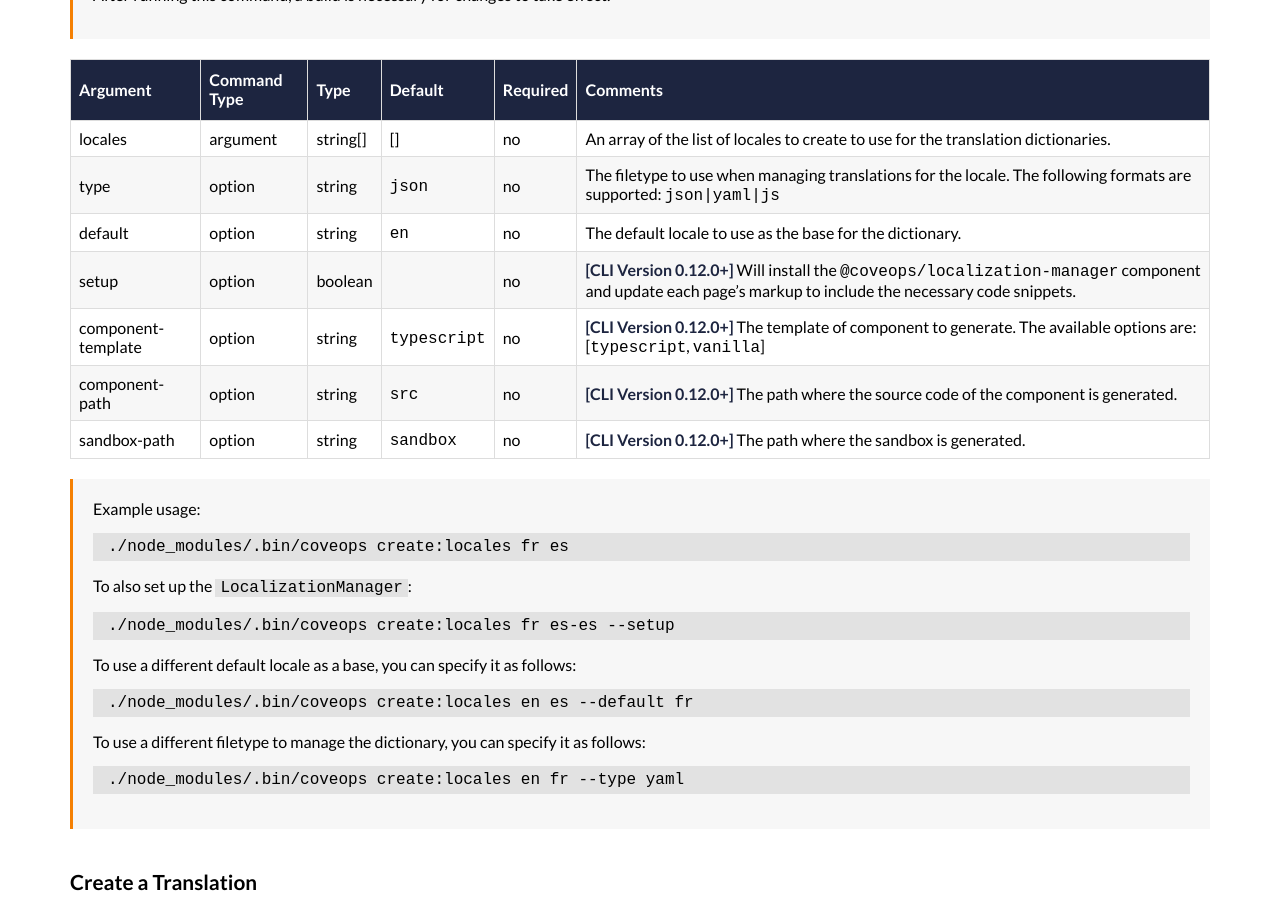
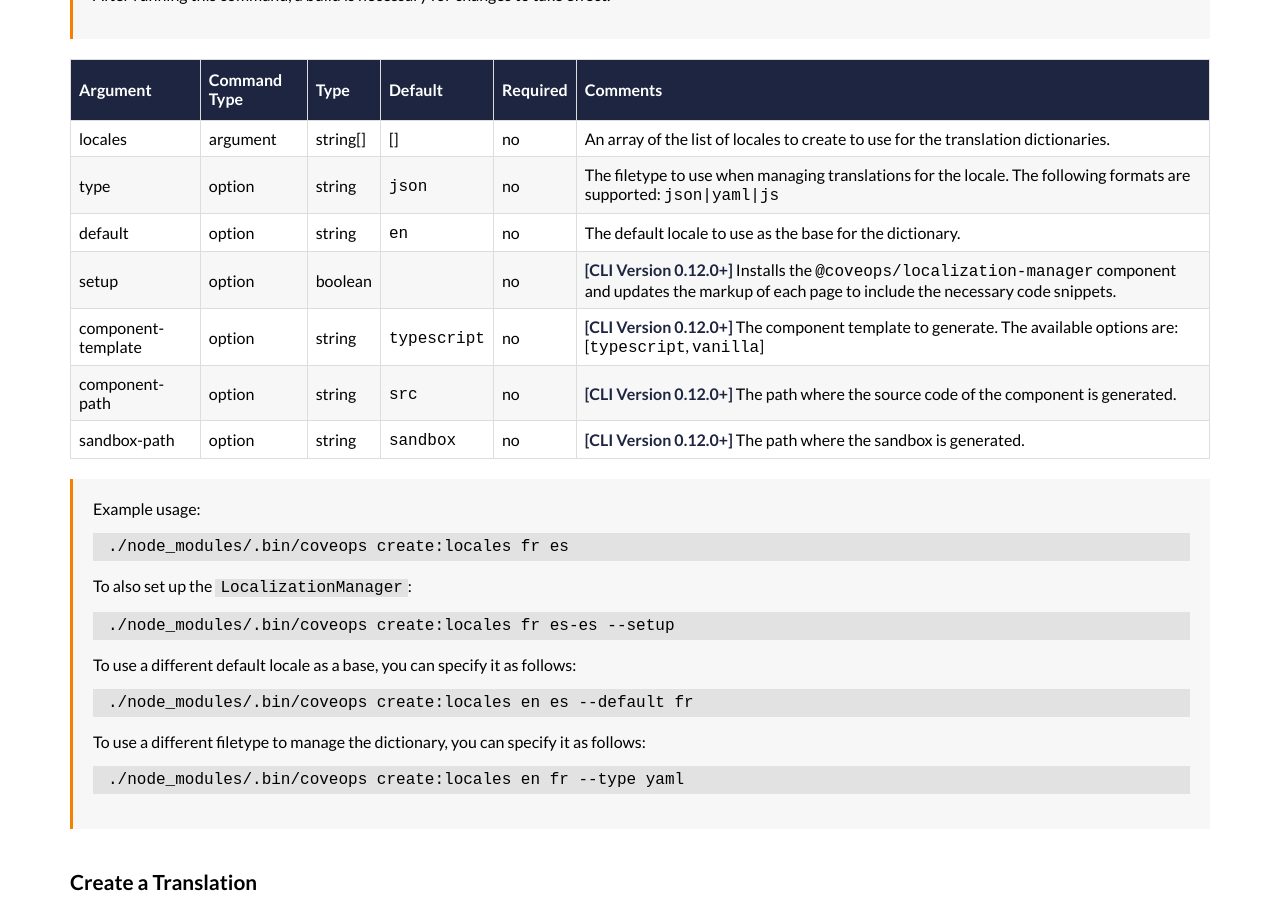
Before and after one commit to Coveo-Turbo/Coveo-Turbo.github.io, a Jekyll site: the page built from _docs/CLI-reference.md, in a window 1280 px wide and 900 px high, scrolled down 11302 px. Built offline with Jekyll 4.4.1, drawn with Linux system fonts in a browser that asks for light colours; a style sheet for code colours, icons or effects is not loaded; some of the changed text lies outside the part shown.

Commit message:
CLI Reference minor rephrasing

```diff
--- a/_docs/CLI-reference.md
+++ b/_docs/CLI-reference.md
@@ -476,8 +476,8 @@
 | locales | argument | string[] | [] | no | An array of the list of locales to create to use for the translation dictionaries. |
 | type | option | string | `json` | no | The filetype to use when managing translations for the locale. The following formats are supported: `json|yaml|js` |
 | default | option | string | `en` | no | The default locale to use as the base for the dictionary. |
-| setup | option | boolean |  | no | **[CLI Version 0.12.0+]** Will install the `@coveops/localization-manager` component and update each page's markup to include the necessary code snippets. |
-| component-template | option | string | `typescript` | no | **[CLI Version 0.12.0+]** The template of component to generate. The available options are: [`typescript`, `vanilla`] |
+| setup | option | boolean |  | no | **[CLI Version 0.12.0+]** Installs the `@coveops/localization-manager` component and updates the markup of each page to include the necessary code snippets. |
+| component-template | option | string | `typescript` | no | **[CLI Version 0.12.0+]** The component template to generate. The available options are: [`typescript`, `vanilla`] |
 | component-path | option | string | `src` | no | **[CLI Version 0.12.0+]** The path where the source code of the component is generated. |
 | sandbox-path | option | string | `sandbox` | no | **[CLI Version 0.12.0+]** The path where the sandbox is generated. |
 
```
Also changed, not shown: other parts of _docs/CLI-reference.md (+1 -1 lines).
